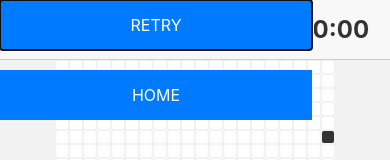
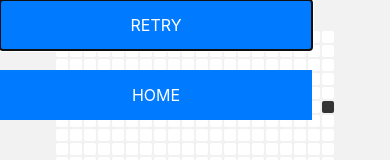
Before and after one commit to SometimesThinks/newtroSnake, a React Native app: screen /Game in a window 390 px wide. Shown: the top 160 px of the page. Built offline with nearby package versions, Linux system fonts and the light colour scheme.

Commit message:
chore: react-native-safe-area-context 설치

```diff
--- a/App.tsx
+++ b/App.tsx
@@ -1,10 +1,13 @@
 import React from 'react';
+import { GestureHandlerRootView } from 'react-native-gesture-handler';
+import { SafeAreaProvider } from 'react-native-safe-area-context';
+
 import { NavigationContainer } from '@react-navigation/native';
 import { createNativeStackNavigator } from '@react-navigation/native-stack';
-import { GestureHandlerRootView } from 'react-native-gesture-handler';
 import styled from 'styled-components/native';
+
+import GameScreen from './src/screens/GameScreen';
 import HomeScreen from './src/screens/HomeScreen';
-import GameScreen from './src/screens/GameScreen';
 import SettingScreen from './src/screens/SettingScreen';
 
 const Stack = createNativeStackNavigator();
@@ -12,6 +15,7 @@ const Stack = createNativeStackNavigator();
 function App(): React.JSX.Element {
   return (
     <GestureHandlerRootView style={{ flex: 1 }}>
+      <SafeAreaProvider>
         <NavigationContainer>
           <Stack.Navigator
             initialRouteName='Home'
@@ -23,12 +27,9 @@ function App(): React.JSX.Element {
             <Stack.Screen name='Setting' component={SettingScreen} />
           </Stack.Navigator>
         </NavigationContainer>
+      </SafeAreaProvider>
     </GestureHandlerRootView>
   );
 }
 
-const Container = styled.SafeAreaView`
-  flex: 1;
-`;
-
 export default App;
--- a/src/components/GameHeader.tsx
+++ b/src/components/GameHeader.tsx
@@ -4,33 +4,24 @@ import styled from 'styled-components/native';
 
 interface GameHeaderProps {
   round: number;
+  score: number;
 }
 
-const GameHeader = ({ round }: GameHeaderProps) => {
+const GameHeader = ({ round, score }: GameHeaderProps) => {
   return (
     <Container>
       <HeaderText>Round: {round}</HeaderText>
-      <HeaderText>Score: 0</HeaderText>
-      <HeaderText>Time: 00:00</HeaderText>
+      <HeaderText>Score: {score}</HeaderText>
     </Container>
   );
 };
 
 const Container = styled.View`
-  flex-direction: row;
   width: 100%;
-  height: 60px;
-  background-color: #f8f8f8;
-  justify-content: center;
-  align-items: center;
-  border-bottom-width: 1px;
-  border-bottom-color: #ccc;
 `;
 
 const HeaderText = styled.Text`
-  font-size: 24px;
-  font-weight: bold;
-  color: #333;
+  font-size: 12px;
 `;
 
 export default GameHeader;
--- a/src/screens/GameScreen.tsx
+++ b/src/screens/GameScreen.tsx
@@ -11,6 +11,7 @@ import RoundClearModal from '../components/RoundClearModal';
 const GameScreen = () => {
   const [isGameOver, setIsGameOver] = useState<boolean>(false);
   const [round, setRound] = useState<number>(0);
+  const [score, setScore] = useState<number>(0);
   const [isRoundClear, setIsRoundClear] = useState<boolean>(false);
   const [direction, setDirection] = React.useState<
     'UP' | 'DOWN' | 'LEFT' | 'RIGHT'
@@ -45,7 +46,7 @@ const GameScreen = () => {
 
   return (
     <Container>
-      <GameHeader round={round} />
+      <GameHeader round={round} score={score} />
       <GameBody
         key={resetKey}
         round={round}
```
Lines whose indentation alone changed are shown as unchanged.
